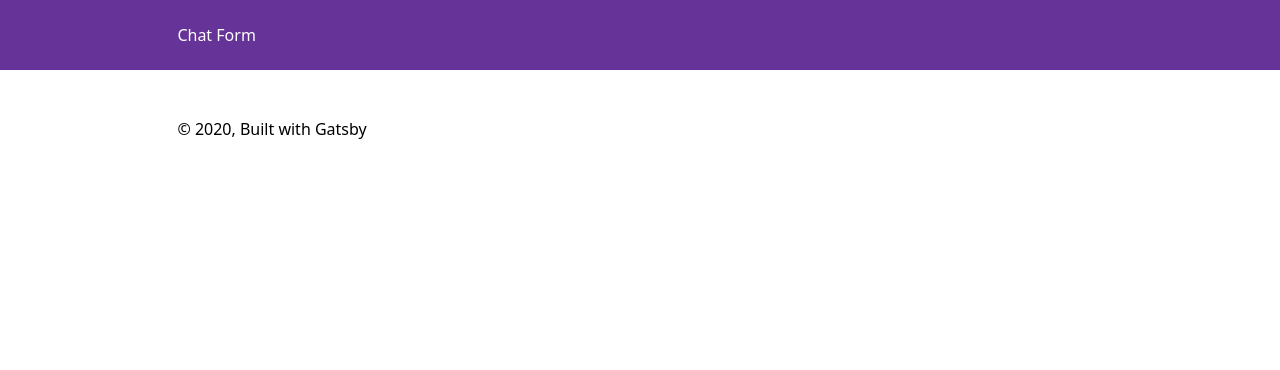
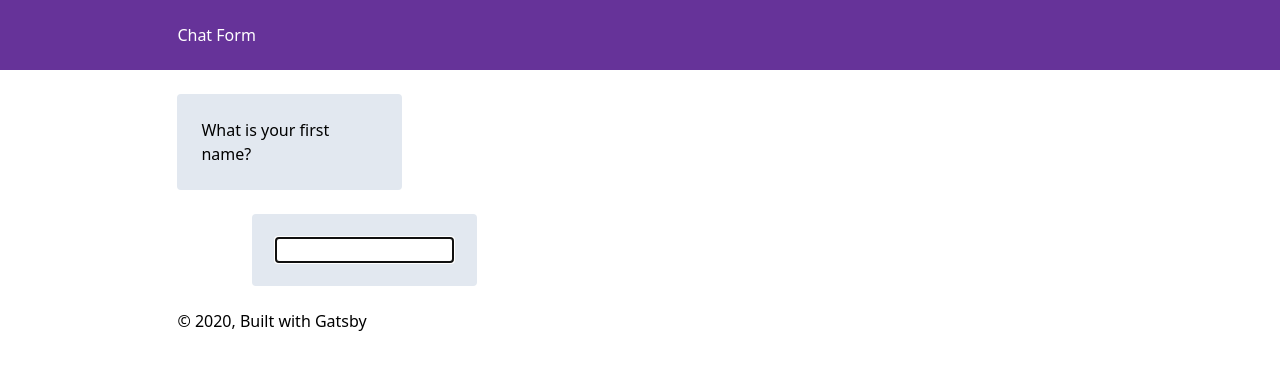
Before and after one commit to andrewhickey/chat-form, a Gatsby site: page / in a window 1280 px wide. Built offline with nearby package versions, Linux system fonts and the light colour scheme; Gatsby itself is replaced by a stand-in of ours.

Commit message:
feat: implements validation and progression onBlur

```diff
--- a/package.json
+++ b/package.json
@@ -6,6 +6,7 @@
   "author": "Andrew Hickey <andrewhickey@live.co.uk>",
   "dependencies": {
     "@types/yup": "^0.29.0",
+    "classnames": "^2.2.6",
     "gatsby": "^2.22.11",
     "gatsby-image": "^2.4.5",
     "gatsby-plugin-manifest": "^2.4.9",
--- /dev/null
+++ b/src/components/ChatForm/ChatBubble.tsx
@@ -0,0 +1,16 @@
+import * as React from "react"
+import classNames from "classnames"
+
+type QuestionProps = {
+  children: React.ReactNode
+  className?: string
+}
+function Question({ children, className }: QuestionProps) {
+  return (
+    <div className={classNames("bg-gray-300 p-6 rounded max-w-3/4", className)}>
+      {children}
+    </div>
+  )
+}
+
+export default Question
--- /dev/null
+++ b/src/components/ChatForm/ChatField.tsx
@@ -0,0 +1,56 @@
+import * as React from "react"
+import ChatBubble from "./ChatBubble"
+import { FieldDefinition } from "./types"
+
+type ChatFieldProps = {
+  field: FieldDefinition
+  value: any
+  error?: string
+  touched: boolean
+  onChange: (value: any) => void
+  onFocus: () => void
+  onBlur: () => void
+}
+
+function ChatField({
+  field,
+  value,
+  touched,
+  error,
+  onChange,
+  onFocus,
+  onBlur,
+}: ChatFieldProps) {
+  const handleChange = (e: React.FormEvent<HTMLInputElement>) => {
+    const value = e.currentTarget.value
+    onChange(value)
+  }
+
+  const handleFocus = () => {
+    onFocus()
+  }
+
+  const handleBlur = () => {
+    onBlur()
+  }
+
+  return (
+    <>
+      <ChatBubble className="self-start">{field.question}</ChatBubble>
+      <ChatBubble className="self-end">
+        <input
+          className="max-w-full"
+          autoFocus
+          type="text"
+          value={value}
+          onChange={handleChange}
+          onFocus={handleFocus}
+          onBlur={handleBlur}
+        />
+        {touched && error ? error : ""}
+      </ChatBubble>
+    </>
+  )
+}
+
+export default ChatField
--- a/src/components/ChatForm/ChatForm.tsx
+++ b/src/components/ChatForm/ChatForm.tsx
@@ -1,30 +1,90 @@
 import React, { useState } from "react"
-import { ChatField } from "./types"
-import ChatQuestion from "./ChatQuestion"
+import { FieldDefinition, ChatFormData } from "./types"
+import ChatQuestion from "./ChatBubble"
+import ChatField from "./ChatField"
 
 type ChatFormProps = {
   /** smallest possible delay in ms before the form replies */
   minDelay?: number
   /** longest possible delay in ms before the form replies */
   maxDelay?: number
-  /**
-   * */
-  fields: ({ values: ChatFormData }) => ChatField[]
+  /** */
+  initialValues: any
+  /** */
+  fields: ({ values: any }) => FieldDefinition[]
+  /** */
+  onSubmit: ({ values: any }) => void
 }
 
-function ChatForm({ minDelay = 100, maxDelay = 300, fields }: ChatFormProps) {
+function ChatForm({
+  minDelay = 100,
+  maxDelay = 300,
+  initialValues,
+  fields,
+}: ChatFormProps) {
   const [values, setValues] = useState({})
+  const [errors, setErrors] = useState({})
+  const [touched, setTouched] = useState({})
   const [currentField, setCurrentField] = useState("")
+
   const computedFields = fields({ values })
 
-  const visibleIndex =
-    computedFields.findIndex(field => field.name === currentField) || 0
+  const visibleIndex = Math.max(
+    computedFields.findIndex(field => field.name === currentField),
+    0
+  )
+
   const visibleFields = computedFields.slice(0, visibleIndex + 1)
 
+  const validateField = (name: string) => (value: any) => {
+    const fieldDefinition = computedFields.find(field => field.name === name)
+    if (fieldDefinition) {
+      try {
+        fieldDefinition.validationSchema.validateSync(value)
+        return ""
+      } catch (error) {
+        return error.errors.join(", ")
+      }
+    }
+  }
+
+  const onChangeField = (name: string) => (value: any) => {
+    setValues({ ...values, [name]: value })
+    const error = validateField(name)(value)
+    setErrors({ ...errors, [name]: error })
+  }
+
+  const onBlurField = (name: string) => () => {
+    // is the field valid?
+    const error = validateField(name)(values[name])
+    setErrors({ ...errors, [name]: error })
+
+    if (!error) {
+      // if so, is there a next field?
+      const nextField = computedFields[visibleIndex + 1]
+      if (nextField) {
+        setCurrentField(nextField.name)
+      }
+    }
+  }
+
+  const onFocusField = (name: string) => () => {
+    setTouched({ ...values, [name]: true })
+  }
+
   return (
-    <div className="flex flex-column">
+    <div className="flex flex-col space-y-6">
       {visibleFields.map(field => (
-        <ChatQuestion key={field.name}>{field.question}</ChatQuestion>
+        <ChatField
+          key={field.name}
+          field={field}
+          value={values[field.name] || initialValues[field.name]}
+          error={errors[field.name]}
+          touched={touched[field.name]}
+          onChange={onChangeField(field.name)}
+          onBlur={onBlurField(field.name)}
+          onFocus={onFocusField(field.name)}
+        />
       ))}
     </div>
   )
--- a/src/components/ChatForm/ChatQuestion.tsx
+++ /dev/null
@@ -1,10 +0,0 @@
-import * as React from "react"
-
-type QuestionProps = {
-  children: React.ReactNode
-}
-function Question({ children }: QuestionProps) {
-  return <div className="self-start bg-gray-300 p-6 rounded">{children}</div>
-}
-
-export default Question
--- a/src/components/ChatForm/types.ts
+++ b/src/components/ChatForm/types.ts
@@ -1,13 +1,12 @@
 import React from "react"
 import { string as YupString, Schema } from "yup"
 
-export type FieldType = "text" | "select" | "boolean"
+export type FieldType = "text" | "select" | "boolean" | "number"
 
-export type ChatField = {
+export type FieldDefinition = {
   name: string
   question: React.ReactNode
   fieldType: FieldType
-  initialValue: any
   validationSchema: Schema<any>
 }
 
--- a/src/pages/index.tsx
+++ b/src/pages/index.tsx
@@ -1,9 +1,7 @@
 import React from "react"
-import { Link } from "gatsby"
-import { Layout, ChatForm } from "../components"
-import Image from "../components/image"
+import * as Yup from "yup"
+import { ChatForm, Layout } from "../components"
 import SEO from "../components/seo"
-import * as Yup from "yup"
 
 const IndexPage = () => (
   <Layout>
@@ -11,15 +9,27 @@ const IndexPage = () => (
 
     <div style={{ maxWidth: `300px`, marginBottom: `1.45rem` }}>
       <ChatForm
+        onSubmit={({ values }) => {
+          console.log("VALUES", values)
+        }}
+        initialValues={{
+          firstName: "",
+        }}
         fields={({ values }) => [
           {
             name: "firstName",
-            question: "What is your first name",
-            initialValue: "",
+            question: "What is your first name?",
             validationSchema: Yup.string()
-              .email("Must be a valid email")
-              .required("Please enter your e-mail address"),
+              .min(2, "Too short")
+              .max(25, "Too long")
+              .required("Please enter your name"),
             fieldType: "text",
+          },
+          {
+            name: "age",
+            question: "How old are you?",
+            validationSchema: Yup.number().required("Please enter your age"),
+            fieldType: "number",
           },
         ]}
       />
--- a/tailwind.config.js
+++ b/tailwind.config.js
@@ -1,7 +1,13 @@
 module.exports = {
   purge: [],
   theme: {
-    extend: {},
+    extend: {
+      maxWidth: {
+        "1/4": "25%",
+        "1/2": "50%",
+        "3/4": "75%",
+      },
+    },
   },
   variants: {},
   plugins: [],
```
Also changed, not shown: 1 other file.
